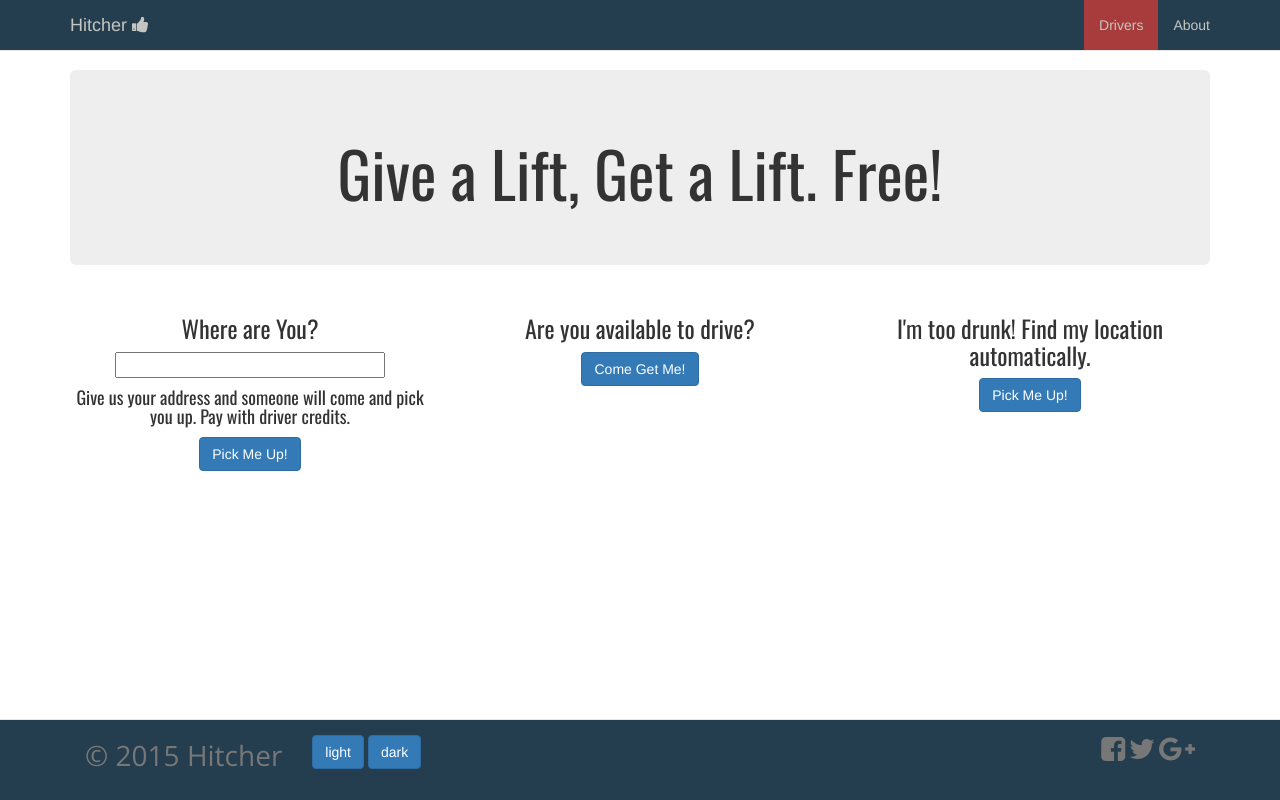
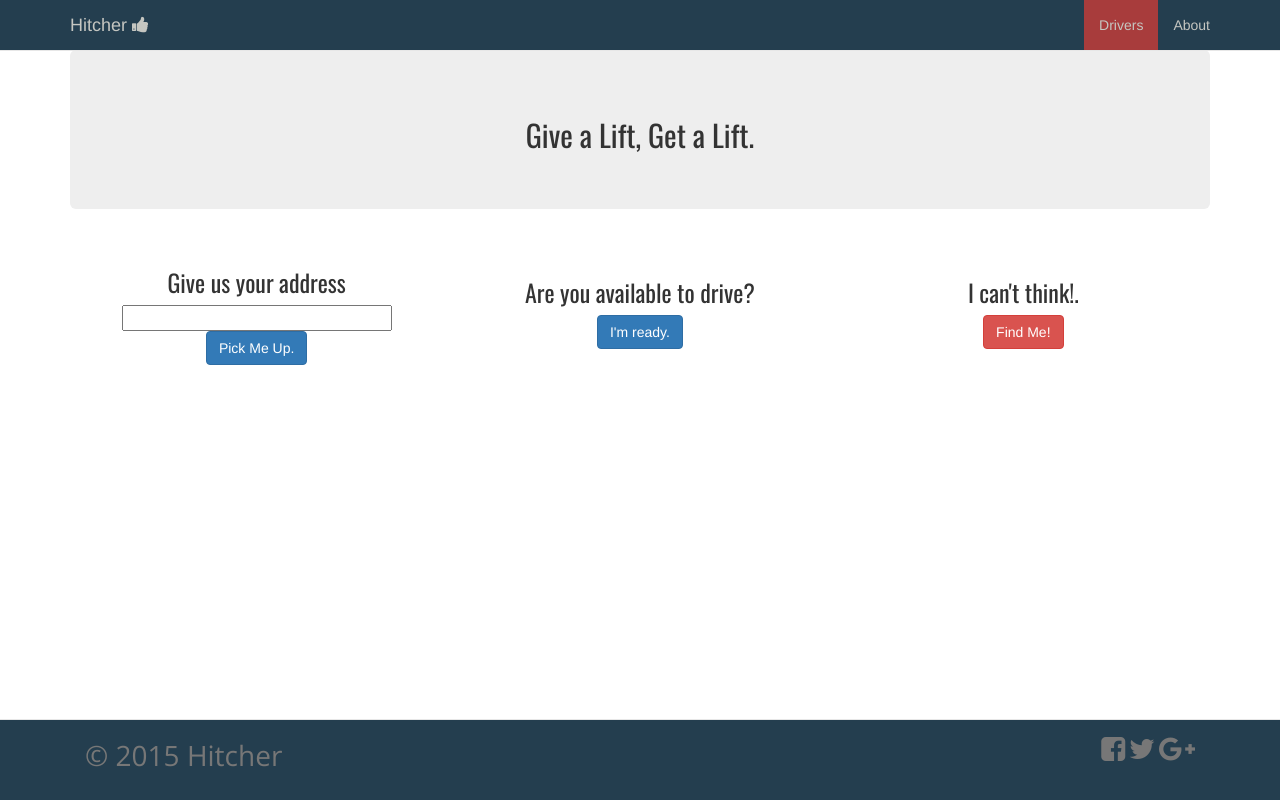
Before and after one commit to jfetter/hitcher, a plain HTML site: page index.html in a window 1280 px wide. Drawn offline with nearby package versions, Linux system fonts and the light colour scheme; a script that the page names is missing.

Commit message:
Modifies the CSS and HTML

```diff
--- a/index.html
+++ b/index.html
@@ -22,7 +22,7 @@
             <span class="icon-bar"></span>
             <span class="icon-bar"></span>
           </button>
-          <a class="navbar-brand" href="#">Hitcher <i class="fa fa-thumbs-up"></i></a>
+          <a class="navbar-brand" href="#">Hitcher <i class="fa fa-thumbs-up" fa-2x></i></a>
         </div>
         <div class="navbar-collapse collapse">
           <ul class="nav navbar-nav navbar-right">
@@ -34,22 +34,21 @@
     </div>
     <div class="container">
       <div class="jumbotron text-center">
-        <h1>Give a Lift, Get a Lift. Free!</h1>
+        <h2>Give a Lift, Get a Lift.</h2>
       </div>
-      <div class="row text-center col1">
+      <div class="row text-center section">
         <div class="col-sm-4" >
-          <h3>Where are You?</h3>
+          <h3>Give us your address</h3>
           <input type="text" id="address" size="30">
-          <h4>Give us your address and someone will come and pick you up. Pay with driver credits.</h4>
-          <a href="pickup.html" class="btn btn-primary">Pick Me Up!</a>
+          <a href="pickup.html" class="btn btn-primary">Pick Me Up.</a>
         </div>
-        <div class="col-sm-4">
+        <div class="col-sm-4 section">
           <h3>Are you available to drive?</h3>
-          <a href="pickup.html" class="btn btn-primary">Come Get Me!</a>
+          <a href="pickup.html" class="btn btn-primary">I'm ready.</a>
         </div>
-        <div class="col-sm-4">
-          <h3>I'm too drunk! Find my location automatically.</h3>
-          <a href="kawloon_walled_city/index.html" class="btn btn-primary">Pick Me Up!</a>
+        <div class="col-sm-4 section">
+          <h3>I can't think!.</h3>
+          <a href="kawloon_walled_city/index.html" class="btn btn-danger">Find Me!</a>
         </div>
       </div>
     </div>
@@ -57,10 +56,6 @@
       <div class="container">
         <div class="navbar-text pull-left">
           <p>© 2015 Hitcher</p>
-        </div>
-        <div class="navbar-text btn-theme">
-          <button type="button" class="btn btn-primary light">light</button>
-          <button type="button" class="btn btn-primary dark">dark</button>
         </div>
           <div class="navbar-text pull-right">
             <a href="#"><i class ="fa fa-facebook-square fa-2x"></i></a>
@@ -104,24 +99,11 @@
         </div>
       </div>
     </div>
-
     <!-- jQuery (necessary for Bootstrap's JavaScript plugins) -->
     <script src="https://ajax.googleapis.com/ajax/libs/jquery/1.11.3/jquery.min.js"></script>
     <!-- Include all compiled plugins (below), or include individual files as needed -->
     <script src="https://maxcdn.bootstrapcdn.com/bootstrap/3.3.5/js/bootstrap.min.js"></script>
-  <script src="https://cdn.firebas.com/js/client/2.3.1/firebase.js"></script>
+    <!-- <script src="https://cdn.firebase.com/js/client/2.3.1/firebase.js"></script> -->
   <script src="main.js"></script>
-    <script>
-      $(document).ready(function() {
-          $('.dark').on('click', function() {
-            $('link').last().removeAttr('href');
-            $('link').last().attr('href', 'css/custom-dark.css');
-          });
-          $('.light').on('click', function() {
-            $('link').last().removeAttr('href');
-            $('link').last().attr('href', 'css/custom.css');
-          });
-      });
-    </script>
   </body>
 </html>
--- a/main.js
+++ /dev/null
@@ -1,4 +0,0 @@
-"use strict"
-
-// this ref is a reference to the fire base that I just created
-var ref = new Firebase("https://hitcher.firebaseio.com/");
--- a/style.css
+++ b/style.css
@@ -4,8 +4,8 @@
 }
 
 body {
-  padding-top: 70px;
-  padding-bottom: 70px;
+  padding-top: 50px;
+  padding-bottom: 50px;
 }
 
 p {
@@ -55,3 +55,7 @@ h1, h2, h3, h4, h5, h6 {
   background-color: #A83C3C;
   color: #C5C6C1;
 }
+
+.section {
+  padding: 10px;
+}
```
Also changed, not shown: server.js (deleted, +0 -9 lines), util.js (deleted).
